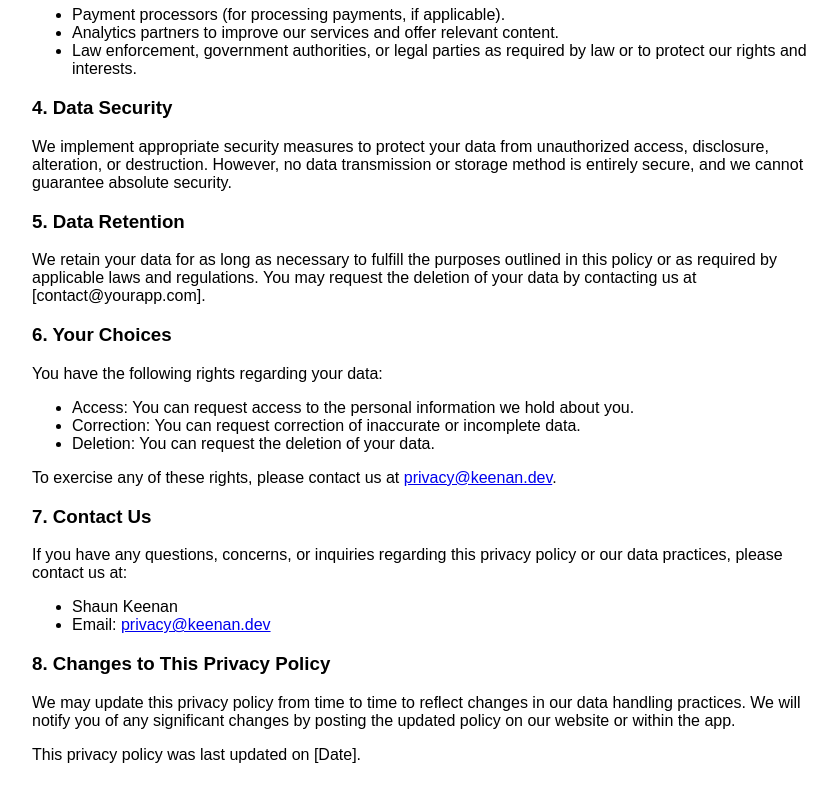
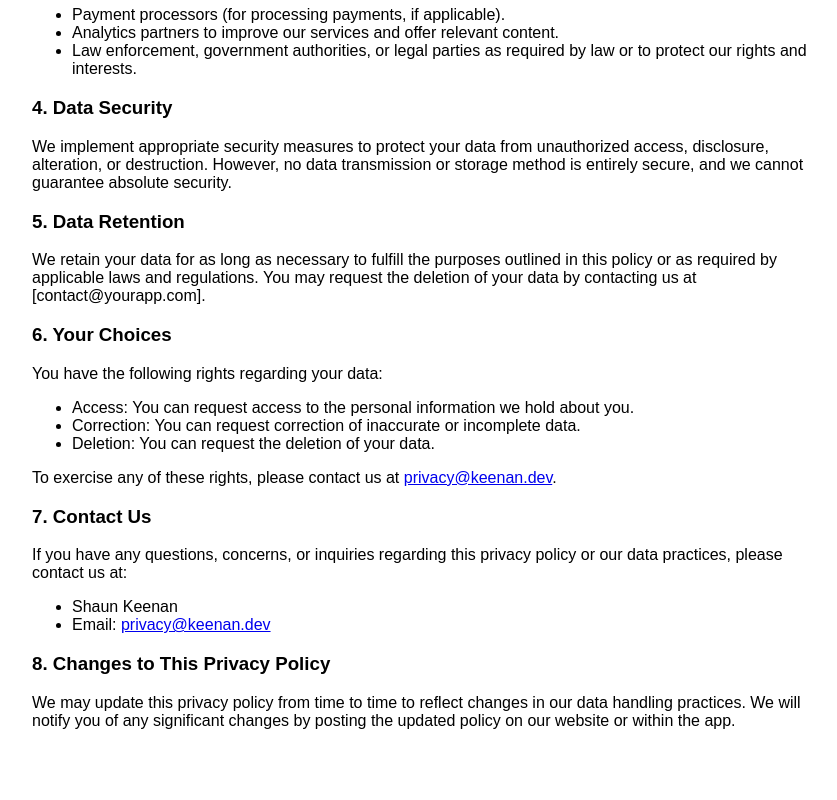
Before and after one commit to skeenan947/keenan.dev, a React (Create React App) app: page /privacy-policy in a window 1280 px wide. Shown: the part 876-1676 px from the top of the page, without its empty margins (208-1045 px from the left). After the commit the page ends 1642 px from the top, so only its background shows below. Built offline with nearby package versions, Linux system fonts and the light colour scheme.

Commit message:
remove unneeded date

```diff
--- a/src/PrivacyPolicy.js
+++ b/src/PrivacyPolicy.js
@@ -71,7 +71,6 @@ const PrivacyPolicy = () => {
 
             <h3>8. Changes to This Privacy Policy</h3>
             <p>We may update this privacy policy from time to time to reflect changes in our data handling practices. We will notify you of any significant changes by posting the updated policy on our website or within the app.</p>
-            <p>This privacy policy was last updated on [Date].</p>
         </div>
     );
 };
```
